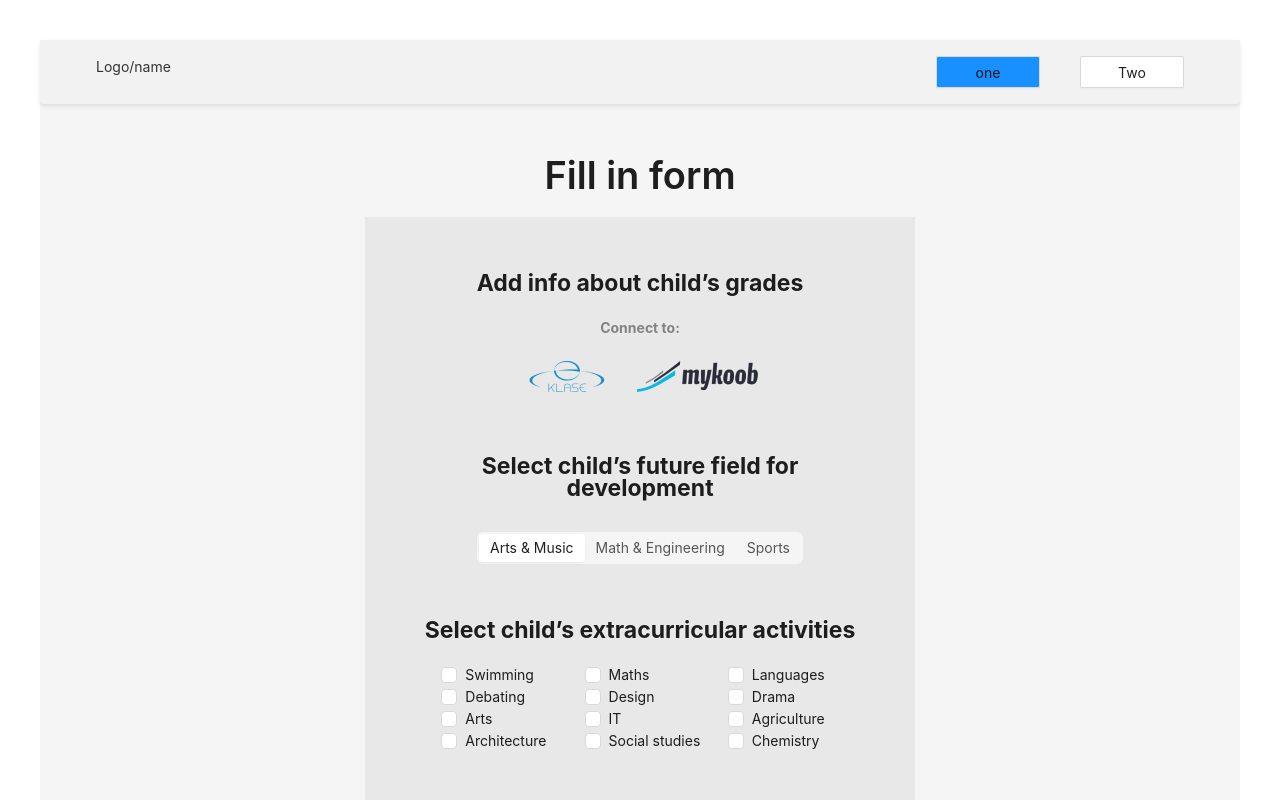
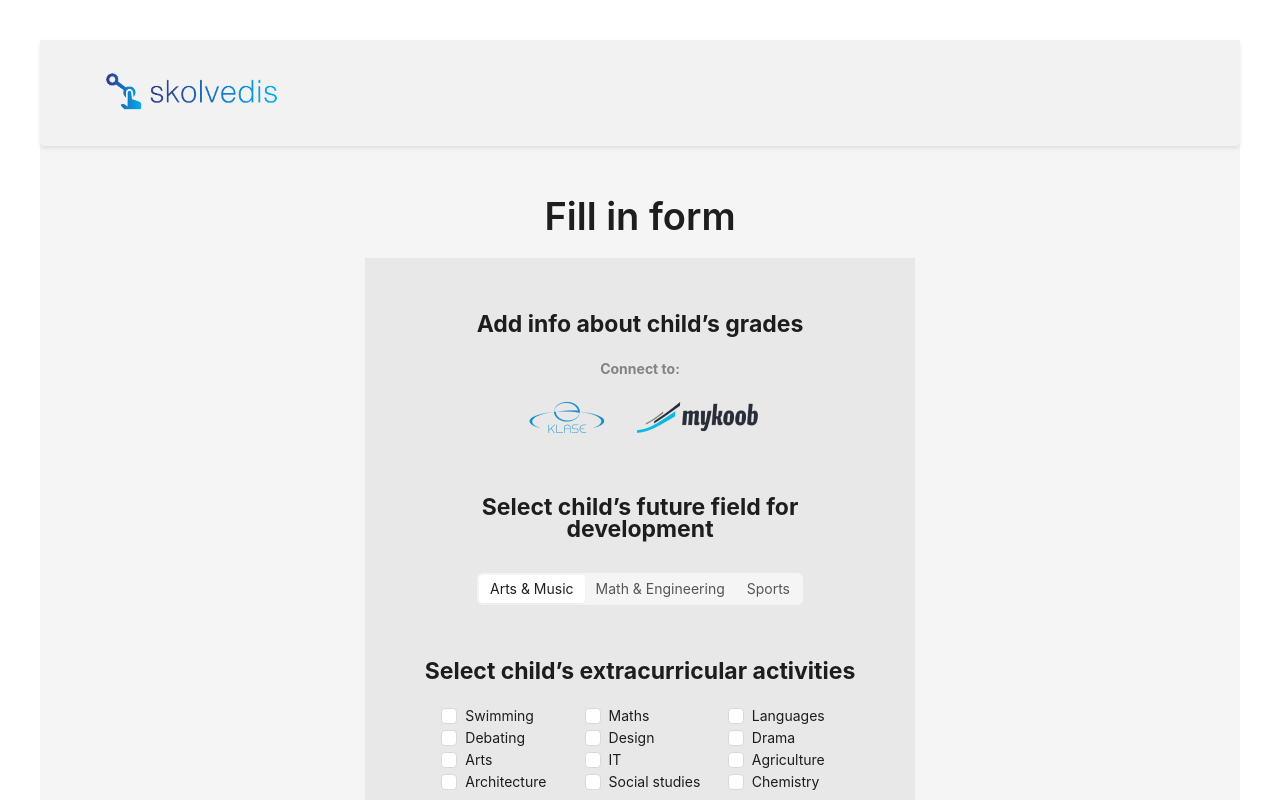
Before and after one commit to 28stone-hackcodex/hackcodex-fe, a React (Vite) app: page /suggestion in a window 1280 px wide. Shown: the top 800 px of the page. Built offline with nearby package versions, Linux system fonts and the light colour scheme.

Commit message:
add logo & transitions

```diff
--- a/src/components/NavigationBar/NavigationBar.tsx
+++ b/src/components/NavigationBar/NavigationBar.tsx
@@ -3,6 +3,7 @@ import { useNavigate } from 'react-router-dom';
 import styled from 'styled-components';
 import { StyledButton } from '../../StyledComponents/Buttons';
 import { Routes } from '../../routes';
+import { Image } from 'antd';
 
 
 const NavigationBar = () => {
@@ -16,10 +17,15 @@ const NavigationBar = () => {
 
   return (
     <NavigationBarStyled>
-      <NavigationBarLogoStyled onClick={handleNavigateToHomepage}>Logo/name</NavigationBarLogoStyled>
+      <NavigationBarLogoStyled onClick={handleNavigateToHomepage}>
+        <Image
+          width={200}
+          preview={false}
+          src="skolvedis_logo.png"
+        />
+      </NavigationBarLogoStyled>
       <NavigationBarButtonContainerStyled>
-        <BlueButtonStyled>one</BlueButtonStyled>
-        <StyledButton>Two</StyledButton>
+        {/* <StyledButton>Two</StyledButton> */}
       </NavigationBarButtonContainerStyled>
     </NavigationBarStyled>
   );
@@ -50,7 +56,3 @@ const NavigationBarButtonContainerStyled = styled.div`
   justify-content: flex-end;
   gap: 40px;
 `;
-
-const BlueButtonStyled = styled(StyledButton)`
-  background-color:#1890FF;
-`;
--- a/src/pages/Home.tsx
+++ b/src/pages/Home.tsx
@@ -1,7 +1,20 @@
 import styled from 'styled-components';
 import HomepageImage from '../../public/homepage-image.jpg';
 
+import { StyledButton } from '../StyledComponents/Buttons';
+import { startTransition } from 'react';
+import { useNavigate } from 'react-router';
+import { Routes } from '../routes';
+
 const Home = () => {
+  const navigate = useNavigate();
+
+  const handleNavigateToSuggestion = () => {
+    startTransition(() => {
+      navigate(Routes.Suggestion);
+    });
+  };
+
   return (
     <div>
       <HomepageContentWrapperStyled>
@@ -16,6 +29,11 @@ const Home = () => {
             <br />
             <br />
             With our user-friendly platform, you'll gain access to a wealth of tools and features that will make the school selection process seamless and stress-free.
+
+            <br />
+            <br />
+
+            <BlueButtonStyled onClick={handleNavigateToSuggestion}>Find school</BlueButtonStyled>
           </HomepageContent>
         </HomepageContentStyled>
         <StyledImage src={HomepageImage} alt='Homepage image' />
@@ -72,3 +90,8 @@ const HomePageFooter = styled.div`
   align-items: center;
   margin: 60px auto 0;
 `
+
+const BlueButtonStyled = styled(StyledButton)`
+  background-color:#1890FF;
+  color:#FFFFFF;
+`;
--- a/src/pages/Suggestion.tsx
+++ b/src/pages/Suggestion.tsx
@@ -5,6 +5,10 @@ import logoTwo from '../../public/images/mykoob.png';
 import { Tabs } from '../components/Tabs/Tabs';
 import { Button, Checkbox } from 'antd';
 import { Typography } from 'antd';
+import { useNavigate } from 'react-router';
+import { startTransition } from 'react';
+import { Routes } from '../routes';
+import { CheckboxValueType } from 'antd/es/checkbox/Group';
 
 const { Title, Paragraph } = Typography;
 
@@ -26,8 +30,16 @@ const Suggestion = () => {
 
   const valuesFromApi: string[] = [];
 
-  const handleSelectCheckpoint = (value: string) => {
-    console.log(value);
+  const handleSelectCheckpoint = (checkedValues: CheckboxValueType[]) => {
+    console.log(checkedValues);
+  };
+
+  const navigate = useNavigate();
+
+  const handleNavigateToAllSchools = () => {
+    startTransition(() => {
+      navigate(Routes.AllSchools);
+    });
   };
 
   return (
@@ -46,14 +58,14 @@ const Suggestion = () => {
         </StyledTabsWrapper>
         <StyledParagraphs>Select child’s extracurricular activities</StyledParagraphs>
         <StyledRadiosWrapper>
-          <Checkbox.Group options={options} onChange={handleSelectCheckpoint} value={valuesFromApi} />
+          <Checkbox.Group options={options} onChange={handleSelectCheckpoint} />
         </StyledRadiosWrapper>
         <StyledParagraphs>State area you are located in</StyledParagraphs>
         <StyledSearchWrapper>
           <img src={locationIcon} alt="Location icon" />
           <StyledSearchInput type="text" placeholder="Please select" />
         </StyledSearchWrapper>
-        <StyledSubmitButton shape="default" size="large" type="primary">
+        <StyledSubmitButton onClick={handleNavigateToAllSchools} shape="default" size="large" type="primary">
           Generate Suggestions
         </StyledSubmitButton>
       </StyledInner>
```
Also changed, not shown: public/skolvedis_logo.png (added).
